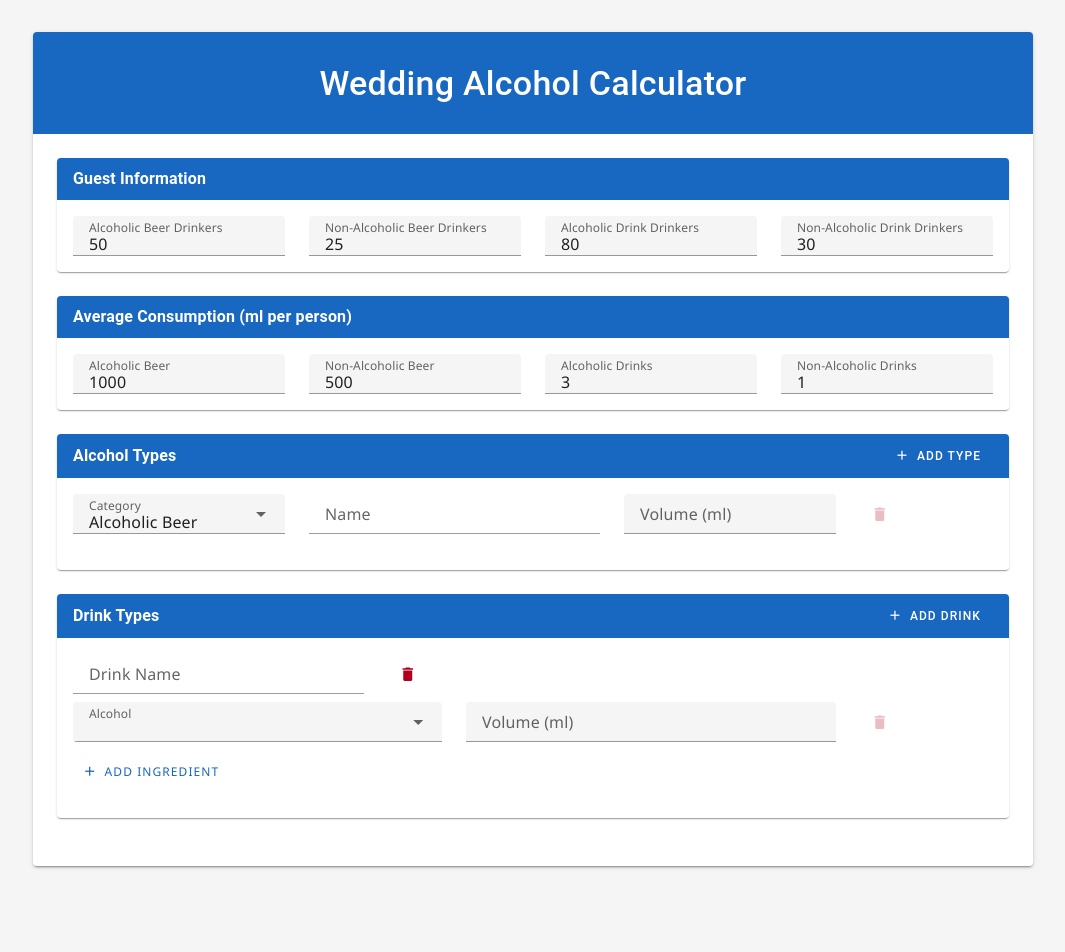
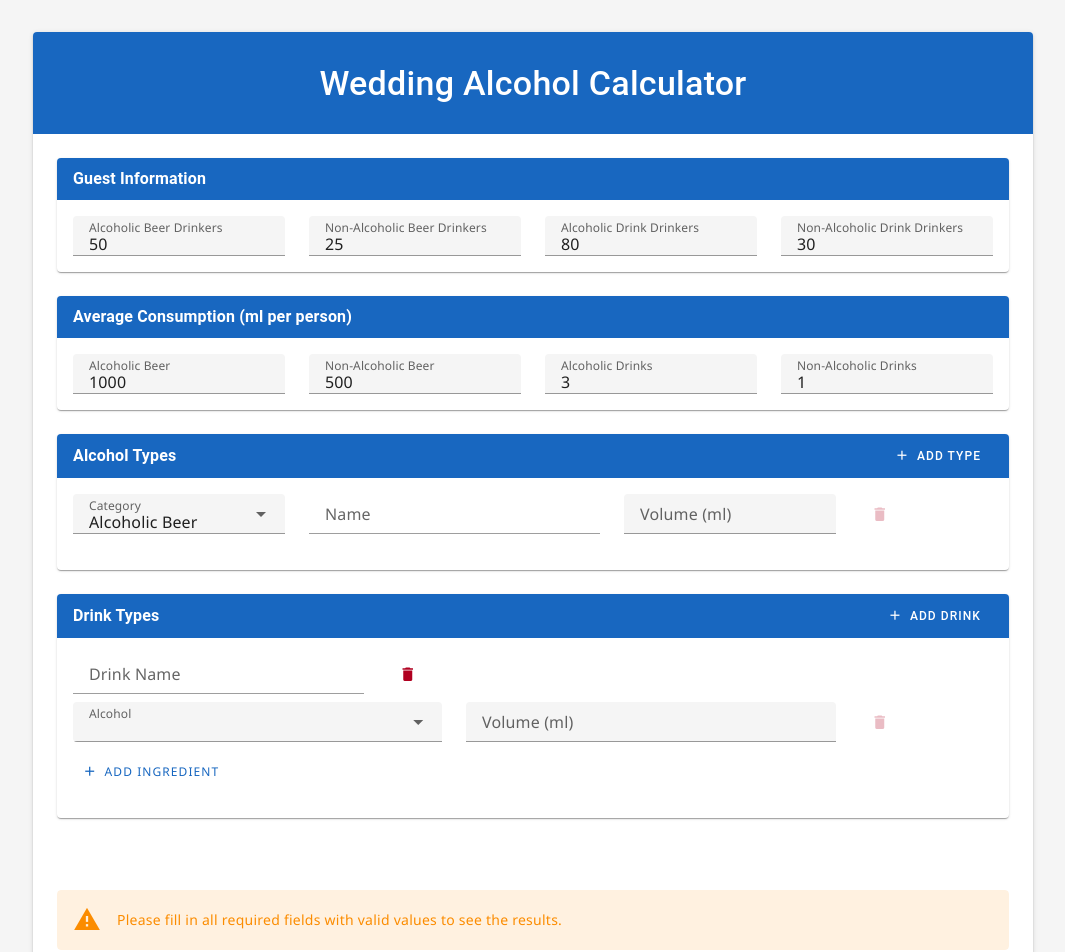
Before and after one commit to bartoszbrozek/wedding-alcohol-calculator, a Vue app: page / in a window 1280 px wide. Shown: the top 952 px of the page, without its empty margins (107-1172 px from the left). Before the commit the page ends 898 px from the top, so only its background shows below. Built offline with nearby package versions, Linux system fonts and the light colour scheme.

Commit message:
feat: add validation alert for form submission in App.vue

```diff
--- a/src/App.vue
+++ b/src/App.vue
@@ -316,6 +316,19 @@
             </v-form>
           </v-card-text>
 
+          <v-card-text v-if="!isFormValid" class="pa-6">
+            <v-alert
+              type="warning"
+              variant="tonal"
+              class="mb-0"
+            >
+              <template v-slot:prepend>
+                <v-icon>mdi-alert</v-icon>
+              </template>
+              Please fill in all required fields with valid values to see the results.
+            </v-alert>
+          </v-card-text>
+
           <v-card-text v-if="isFormValid && results.length > 0" class="pa-6">
             <v-card elevation="1">
               <v-card-title class="text-subtitle-1 font-weight-bold bg-secondary text-white">
```
